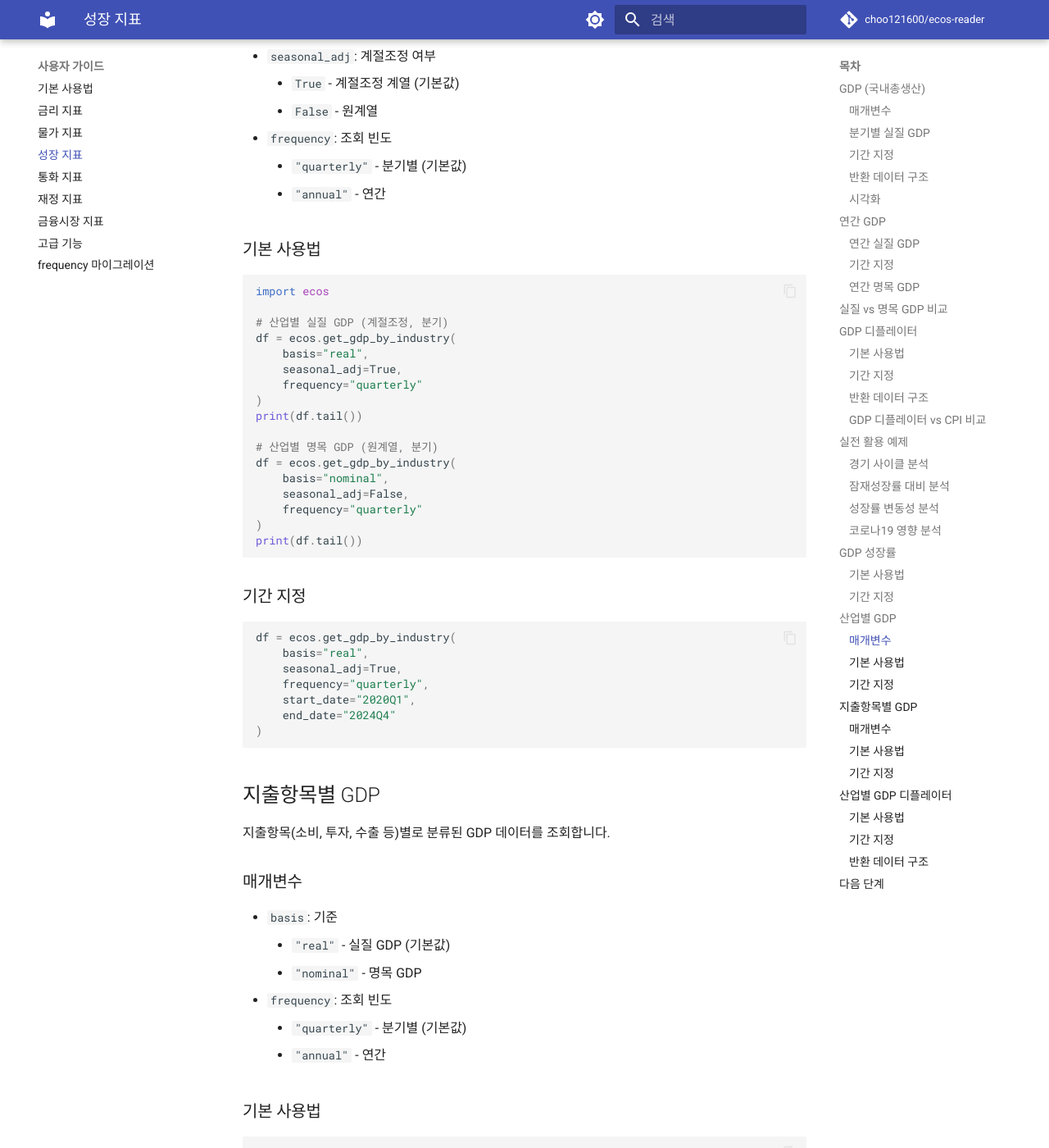
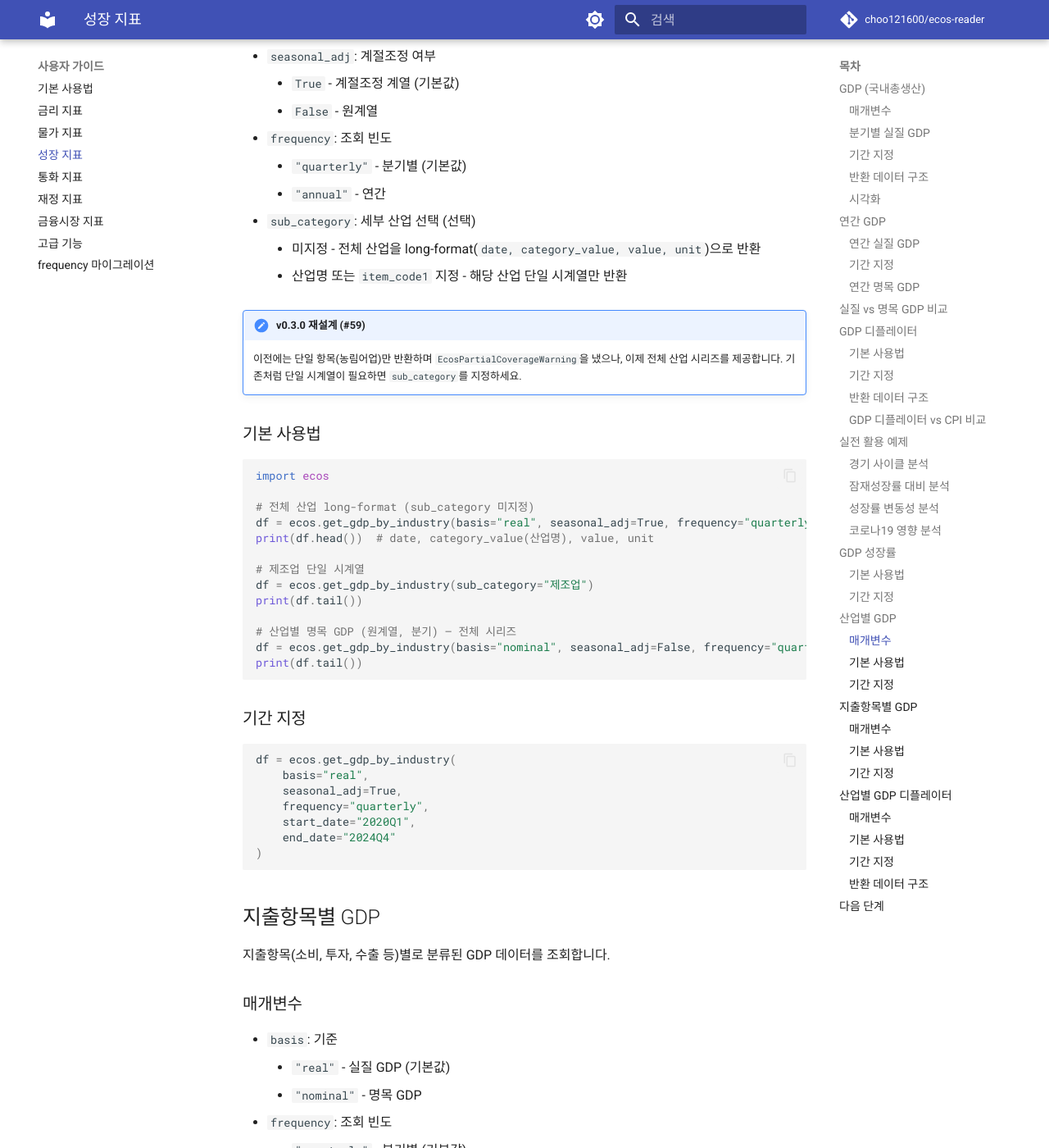
Before and after one commit to choo121600/ecos-reader, an MkDocs documentation site: the page built from docs/user-guide/growth.md, in a window 1280 px wide and 1400 px high, scrolled down 8302 px. Shown: the whole window at 82% size. Built offline with MkDocs 1.6.1 and Material for MkDocs 9.7.7, drawn with Linux system fonts in a browser that asks for light colours; comment, search, counter and statistics services are not loaded; some of the changed text lies outside the part shown.

Commit message:
feat(#59): GDP 산업별/지출별/디플레이터 전체 시리즈화
partial-coverage 재설계 규약(#58)을 GDP 3개 함수에 적용. 하드코딩
item_code1(1101/10601) 제거 → 통계표 전량 수신 후 select_subcategory로 분류.

- get_gdp_by_industry / get_gdp_by_expenditure / get_gdp_deflator_by_industry:
  sub_category 인자 추가. 미지정 시 전체 산업/지출항목 long-format
  (date, category_value, value, unit), 지정 시 단일 시계열.
  EcosPartialCoverageWarning 호출 제거.
- test_growth.py: 다항목 mock 기반으로 재작성(long/단일/코드선택/에러/무경고).
- test_deprecations.py: 재설계된 3개 함수를 partial-coverage 목록에서 제외.
- README / docs(growth.md): sub_category·long-format 반영, 경고 목록 갱신.

BREAKING: 기본 반환이 단일 시계열 → 전체 long-format으로 변경.
기존 동작은 sub_category 지정으로 대체.

Refs #56
Closes #59

Co-Authored-By: Claude Opus 4.8 (1M context) <noreply@anthropic.com>

````diff
--- a/docs/user-guide/growth.md
+++ b/docs/user-guide/growth.md
@@ -391,26 +391,30 @@ df = ecos.get_gdp_growth_rate(
 - `frequency`: 조회 빈도
     - `"quarterly"` - 분기별 (기본값)
     - `"annual"` - 연간
+- `sub_category`: 세부 산업 선택 (선택)
+    - 미지정 - 전체 산업을 long-format(`date, category_value, value, unit`)으로 반환
+    - 산업명 또는 `item_code1` 지정 - 해당 산업 단일 시계열만 반환
+
+!!! note "v0.3.0 재설계 (#59)"
+    이전에는 단일 항목(농림어업)만 반환하며 `EcosPartialCoverageWarning`을 냈으나,
+    이제 전체 산업 시리즈를 제공합니다. 기존처럼 단일 시계열이 필요하면
+    `sub_category`를 지정하세요.
 
 ### 기본 사용법
 
 ```python
 import ecos
 
-# 산업별 실질 GDP (계절조정, 분기)
-df = ecos.get_gdp_by_industry(
-    basis="real",
-    seasonal_adj=True,
-    frequency="quarterly"
-)
+# 전체 산업 long-format (sub_category 미지정)
+df = ecos.get_gdp_by_industry(basis="real", seasonal_adj=True, frequency="quarterly")
+print(df.head())  # date, category_value(산업명), value, unit
+
+# 제조업 단일 시계열
+df = ecos.get_gdp_by_industry(sub_category="제조업")
 print(df.tail())
 
-# 산업별 명목 GDP (원계열, 분기)
-df = ecos.get_gdp_by_industry(
-    basis="nominal",
-    seasonal_adj=False,
-    frequency="quarterly"
-)
+# 산업별 명목 GDP (원계열, 분기) — 전체 시리즈
+df = ecos.get_gdp_by_industry(basis="nominal", seasonal_adj=False, frequency="quarterly")
 print(df.tail())
 ```
 
@@ -438,17 +442,24 @@ df = ecos.get_gdp_by_industry(
 - `frequency`: 조회 빈도
     - `"quarterly"` - 분기별 (기본값)
     - `"annual"` - 연간
+- `sub_category`: 세부 지출항목 선택 (선택)
+    - 미지정 - 전체 지출항목을 long-format(`date, category_value, value, unit`)으로 반환
+    - 항목명 또는 `item_code1` 지정 - 해당 항목 단일 시계열만 반환
 
 ### 기본 사용법
 
 ```python
 import ecos
 
-# 지출항목별 실질 GDP
+# 전체 지출항목 long-format
 df = ecos.get_gdp_by_expenditure(basis="real", frequency="quarterly")
+print(df.head())  # date, category_value(항목명), value, unit
+
+# 민간소비지출 단일 시계열
+df = ecos.get_gdp_by_expenditure(sub_category="민간소비지출")
 print(df.tail())
 
-# 지출항목별 명목 GDP
+# 지출항목별 명목 GDP — 전체 시리즈
 df = ecos.get_gdp_by_expenditure(basis="nominal", frequency="quarterly")
 print(df.tail())
 ```
@@ -468,13 +479,26 @@ df = ecos.get_gdp_by_expenditure(
 
 산업별 GDP 디플레이터를 조회합니다.
 
+### 매개변수
+
+- `frequency`: 조회 빈도
+    - `"quarterly"` - 분기별 (기본값)
+    - `"annual"` - 연간
+- `sub_category`: 세부 산업 선택 (선택)
+    - 미지정 - 전체 산업을 long-format(`date, category_value, value, unit`)으로 반환
+    - 산업명 또는 `item_code1` 지정 - 해당 산업 단일 시계열만 반환
+
 ### 기본 사용법
 
 ```python
 import ecos
 
-# 산업별 GDP 디플레이터
+# 전체 산업 GDP 디플레이터 long-format
 df = ecos.get_gdp_deflator_by_industry(frequency="quarterly")
+print(df.head())  # date, category_value(산업명), value, unit
+
+# 제조업 단일 시계열
+df = ecos.get_gdp_deflator_by_industry(sub_category="제조업")
 print(df.tail())
 ```
 
````
Also changed, not shown: README.md (+7 -5 lines), 3 other files.
